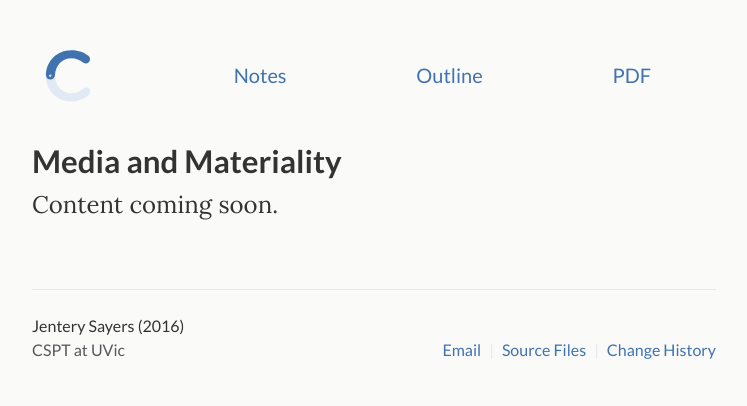
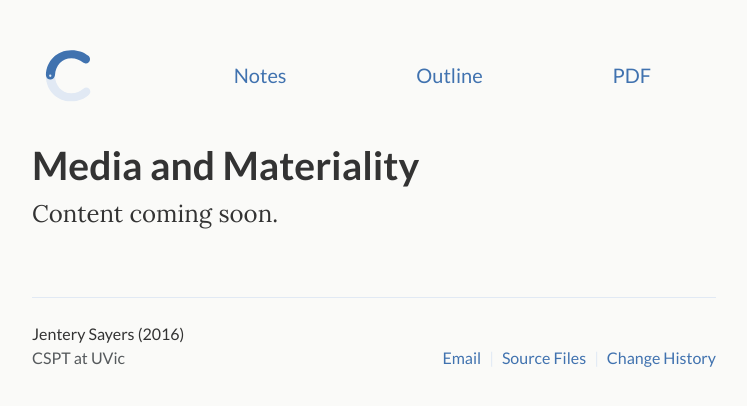
Before and after one commit to jentery/cspt500, a Jekyll site: the page built from index.md, in a window 1280 px wide. Shown: the top 406 px of the page, without its empty margins (266-1013 px from the left). Built offline with Jekyll 4.4.1, drawn with Linux system fonts in a browser that asks for light colours.

```diff
--- a/index.md
+++ b/index.md
@@ -2,7 +2,7 @@
 layout: default
 ---
 
-## Media and Materiality
+# Media and Materiality
 <div class="lead pretty-links">
   Content coming soon.
 </div>
```
